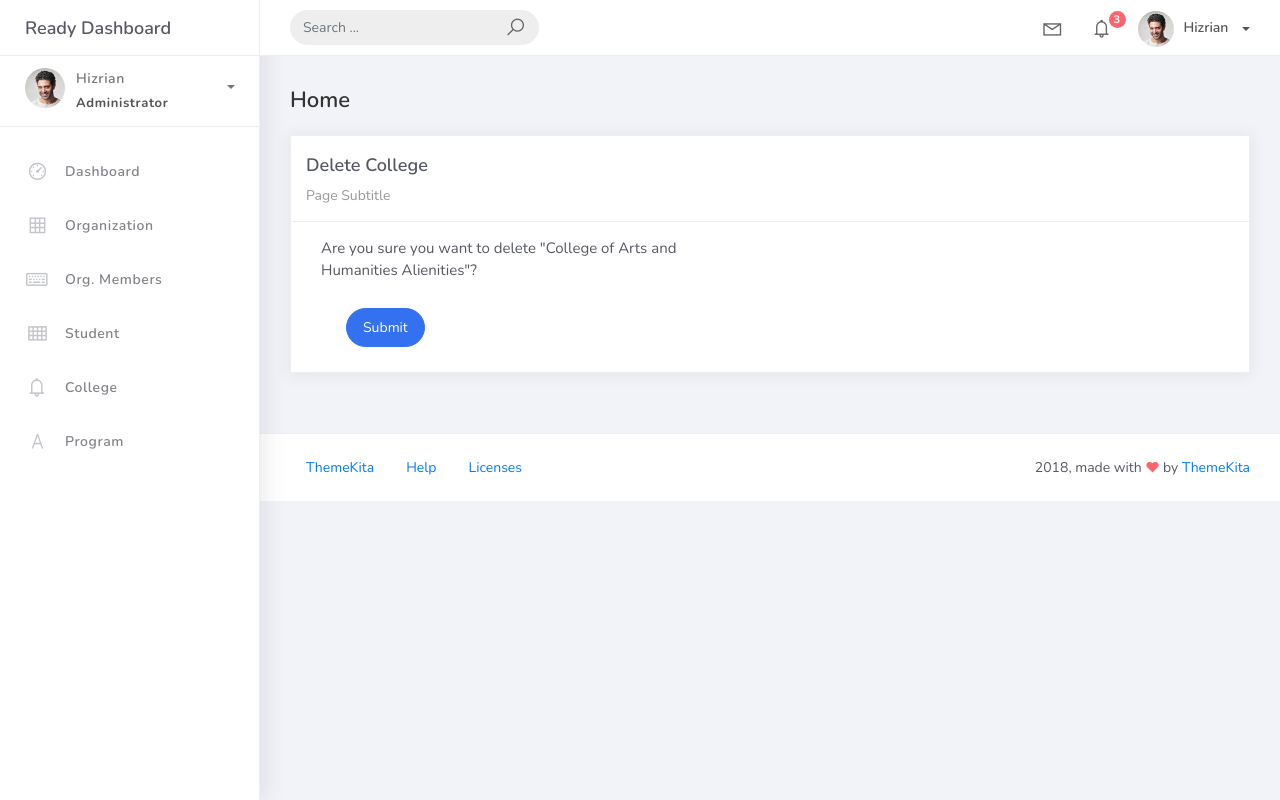
After one commit to ink3rroll/PSUsphere, a Django app: page /college_list/1/delete in a window 1280 px wide. The commit adds this page. Run offline with Django 4.2, Linux system fonts and the light colour scheme; data comes from the database, SQL or seed files in the repository; both versions use the stored data as it was after the commit; some libraries are stand-ins or nearby versions.

Commit message:
added program list

```diff
--- a/projectsite/projectsite/urls.py
+++ b/projectsite/projectsite/urls.py
@@ -19,7 +19,8 @@ from django.urls import path
 from studentorg.views import HomePageView, OrganizationList, OrganizationCreateView, OrganizationUpdateView, OrganizationDeleteView
 from studentorg.views import OrgMemberList, OrgMemberCreateView, OrgMemberUpdateView, OrgMemberDeleteView
 from studentorg.views import StudentList, StudentCreateView, StudentUpdateView, StudentDeleteView
-from studentorg.views import CollegeList, CollegeCreateView, CollegeUpdateView
+from studentorg.views import CollegeList, CollegeCreateView, CollegeUpdateView, CollegeDeleteView
+from studentorg.views import ProgramList
 from studentorg import views
 
 urlpatterns = [
@@ -40,5 +41,7 @@ urlpatterns = [
     path('college_list', CollegeList.as_view(), name='college-list'),
     path('college_list/add', CollegeCreateView.as_view(), name='college-add'),
     path('college_list/<pk>', CollegeUpdateView.as_view(), name='college-update'),
+    path('college_list/<pk>/delete', CollegeDeleteView.as_view(), name='college-delete'),
+    path('program_list', ProgramList.as_view(), name='program-list'),
 
 ]
--- a/projectsite/studentorg/views.py
+++ b/projectsite/studentorg/views.py
@@ -1,7 +1,7 @@
 from django.shortcuts import render
 from django.views.generic.list import ListView
 from django.views.generic.edit import CreateView, UpdateView, DeleteView
-from studentorg.models import Organization, OrgMember, Student, College
+from studentorg.models import Organization, OrgMember, Student, College, Program
 from studentorg.forms import OrganizationForm, OrgMemberForm, StudentForm, CollegeForm
 from django.urls import reverse_lazy
 
@@ -19,6 +19,11 @@ class StudentDeleteView(DeleteView):
     model = Student
     template_name = 'student_del.html'
     success_url = reverse_lazy('student-list')
+
+class CollegeDeleteView(DeleteView):
+    model = College
+    template_name = 'college_del.html'
+    success_url = reverse_lazy('college-list')
 
 
 class OrganizationUpdateView(UpdateView):
@@ -76,6 +81,12 @@ class CollegeList(ListView):
     template_name = 'college_list.html'
     paginate_by = 5
 
+class ProgramList(ListView):
+    model = Program
+    context_object_name = 'program'
+    template_name = 'program_list.html'
+    paginate_by = 5
+
 class OrganizationCreateView(CreateView):
     model = Organization
     form_class = OrganizationForm
--- a/projectsite/templates/base.html
+++ b/projectsite/templates/base.html
@@ -197,11 +197,10 @@
 								<p>College</p>
 							</a>
 						</li>
-						<li class="nav-item active">
-							<a href="typography.html">
+						<li class="nav-item">
+							<a href="{% url 'program-list' %}">
 								<i class="la la-font"></i>
 								<p>Program</p>
-								<span class="badge badge-danger">25</span>
 							</a>
 						</li>
 					</ul>
--- /dev/null
+++ b/projectsite/templates/college_del.html
@@ -0,0 +1,33 @@
+{% extends 'base.html' %}
+{% load static %}
+{% block content %}
+<div class="content">
+  <div class="container-fluid">
+    <h4 class="page-title">Home</h4>
+    <div class="row">
+      <div class="col-md-12">
+        <div class="card">
+          <div class="card-header">
+            <div class="card-title">Delete College</div>
+            <div class="card-category">Page Subtitle</div>
+          </div>
+          <div class="col-md-6">
+            <div class="card-body">
+              <form action="" method="post" novalidate>
+                <p>Are you sure you want to delete "{{ object }}"?</p>
+                {% csrf_token %}
+                {% include 'includes/form.html' %}
+                <div class="form-group">
+                  <div class="col-md-12 col-sm-3">
+                    <button type="submit" class="btn btn-primary btn-rounded">Submit</button>
+                  </div>
+                </div>
+              </form>
+            </div>
+          </div>
+        </div>
+      </div>
+    </div>
+  </div>
+</div>
+{% endblock %}
--- a/projectsite/templates/college_list.html
+++ b/projectsite/templates/college_list.html
@@ -44,7 +44,11 @@
                  {% for object in object_list %}
                  <tr>
                    <td>{{ object.college_name }}</td>
-                   <td><a href="college_list/{{ object.id }}">Edit</a></td>
+                   <td>
+                    <a href="college_list/{{ object.id }}">Edit</a>
+                    <a href="college_list/{{ object.id }}/delete" class="text-danger">Delete</a>
+                  </td>
+
 </tr>
 {% empty %}
 <tr>
```
Also changed, not shown: projectsite/templates/program_list.html (added, +44 -0 lines), projectsite/db.sqlite3.
